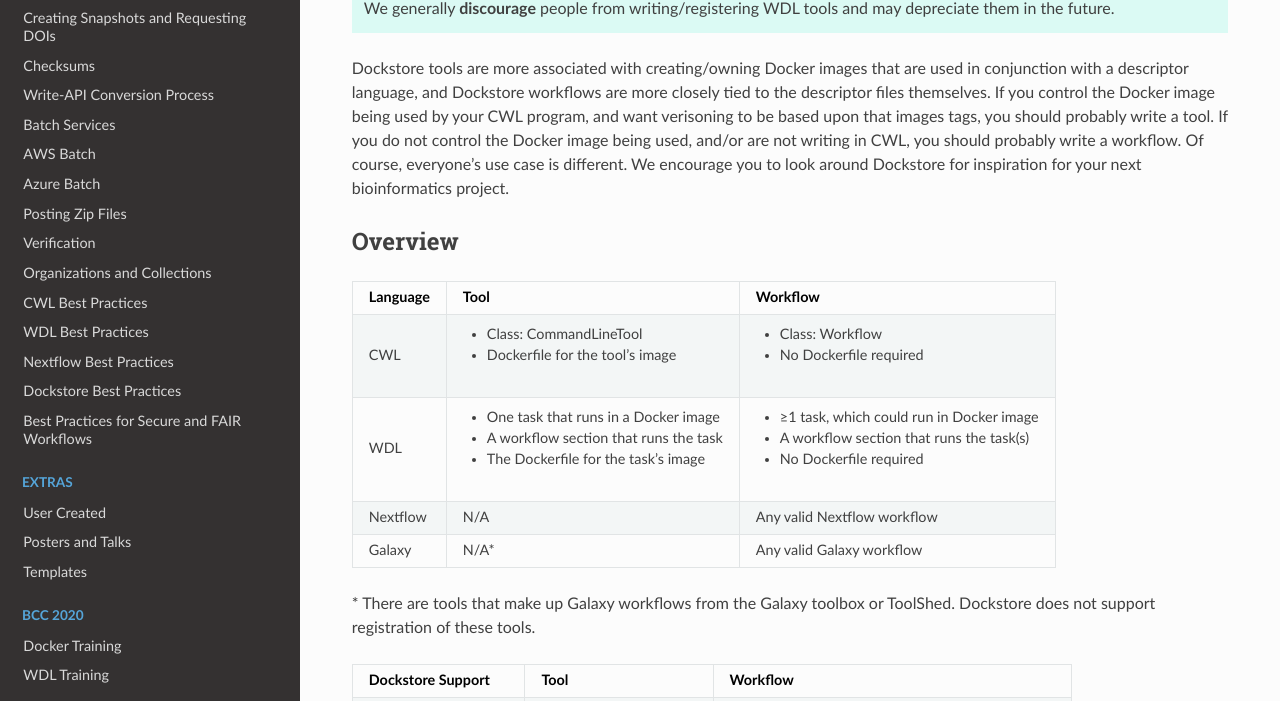
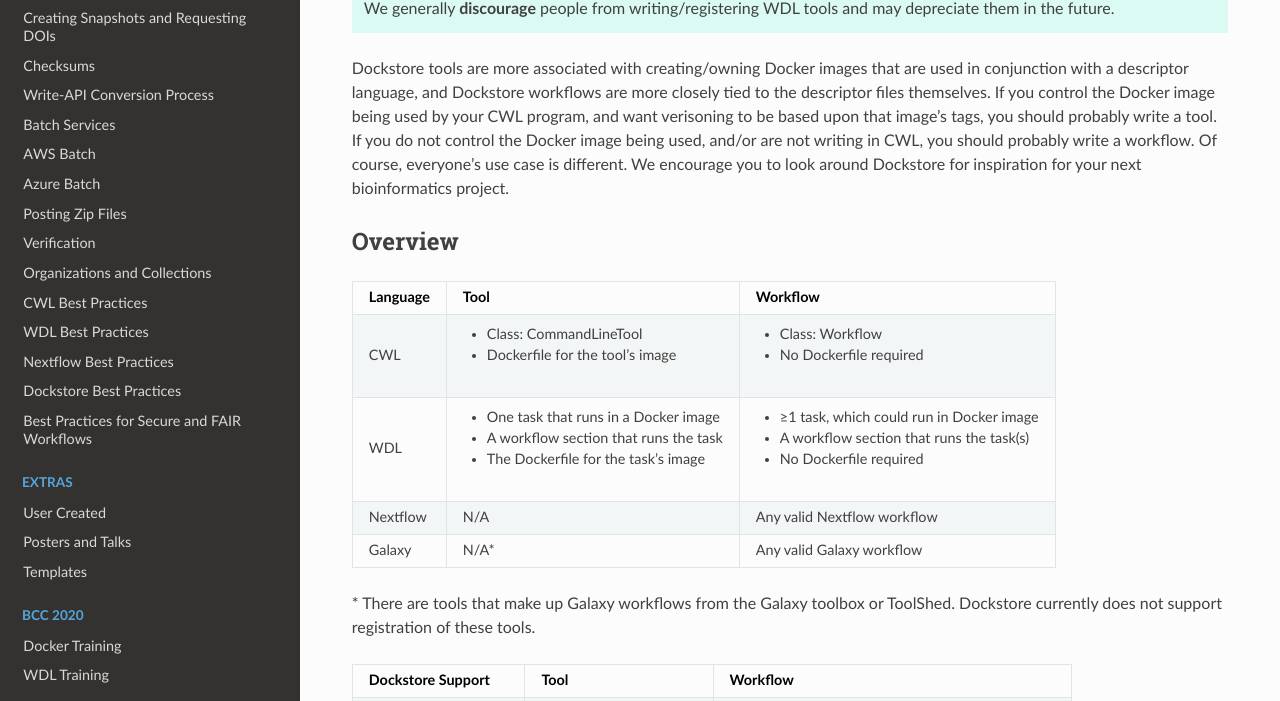
Before and after one commit to dockstore/dockstore-documentation, a Sphinx documentation site: the page built from docs/advanced-topics/tools-vs-workflows.rst, in a window 1280 px wide and 1400 px high. Shown: the part 585-1286 px from the top of the window. Built offline with Sphinx 7.4.7 and the Read the Docs theme 2.0.0, drawn with Linux system fonts in a browser that asks for light colours.

Commit message:
Small fixes

```diff
--- a/docs/advanced-topics/tools-vs-workflows.rst
+++ b/docs/advanced-topics/tools-vs-workflows.rst
@@ -14,7 +14,7 @@
 .. hint::
     We generally **discourage** people from writing/registering WDL tools and may depreciate them in the future.
 
-Dockstore tools are more associated with creating/owning Docker images that are used in conjunction with a descriptor language, and Dockstore workflows are more closely tied to the descriptor files themselves. If you control the Docker image being used by your CWL program, and want verisoning to be based upon that images tags, you should probably write a tool. If you do not control the Docker image being used, and/or are not writing in CWL, you should probably write a workflow. Of course, everyone's use case is different. We encourage you to look around Dockstore for inspiration for your next bioinformatics project.
+Dockstore tools are more associated with creating/owning Docker images that are used in conjunction with a descriptor language, and Dockstore workflows are more closely tied to the descriptor files themselves. If you control the Docker image being used by your CWL program, and want verisoning to be based upon that image's tags, you should probably write a tool. If you do not control the Docker image being used, and/or are not writing in CWL, you should probably write a workflow. Of course, everyone's use case is different. We encourage you to look around Dockstore for inspiration for your next bioinformatics project.
 
 Overview
 --------
@@ -35,7 +35,7 @@
 +------------------------+------------------------------------------+-------------------------------------------------+
 
 \* There are tools that make up Galaxy workflows from the Galaxy toolbox or ToolShed.
-Dockstore does not support registration of these tools.
+Dockstore currently does not support registration of these tools.
 
 
 +------------------------+------------------------------------------+-------------------------------------------------+
```
